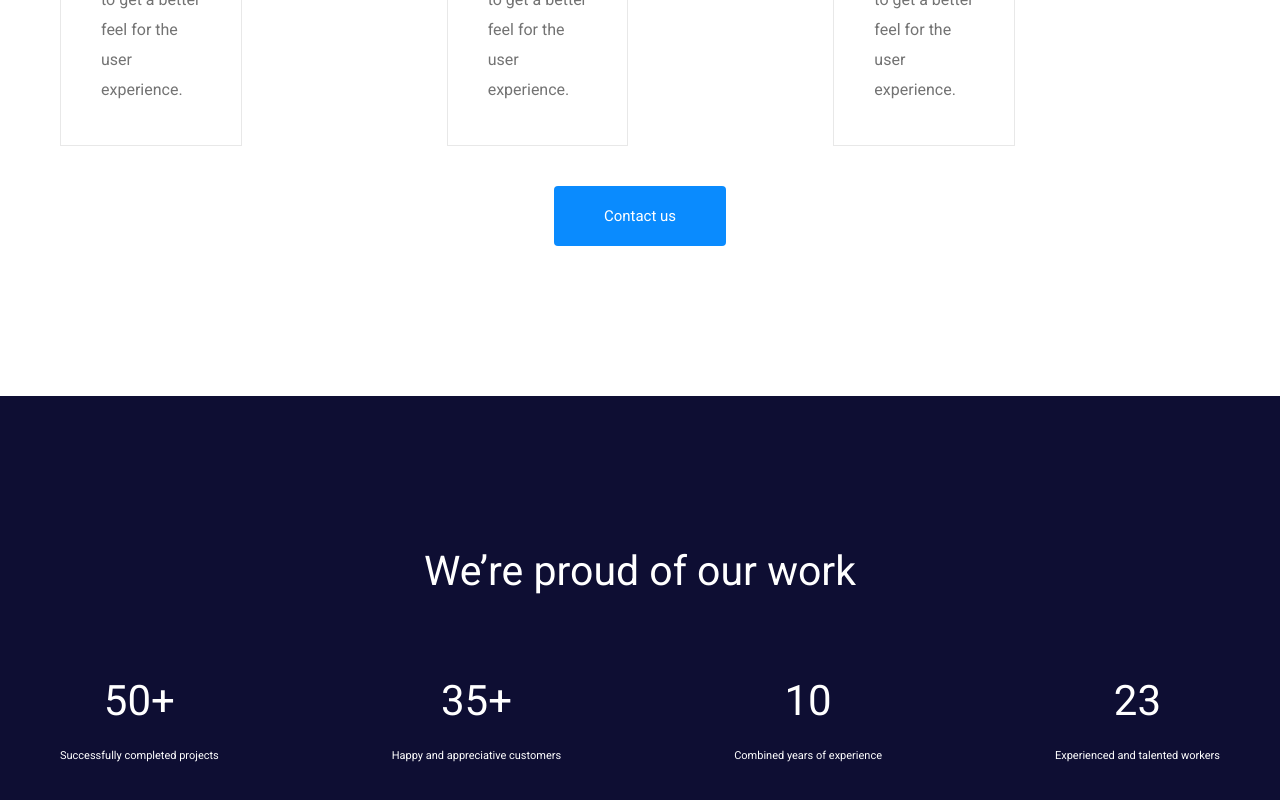
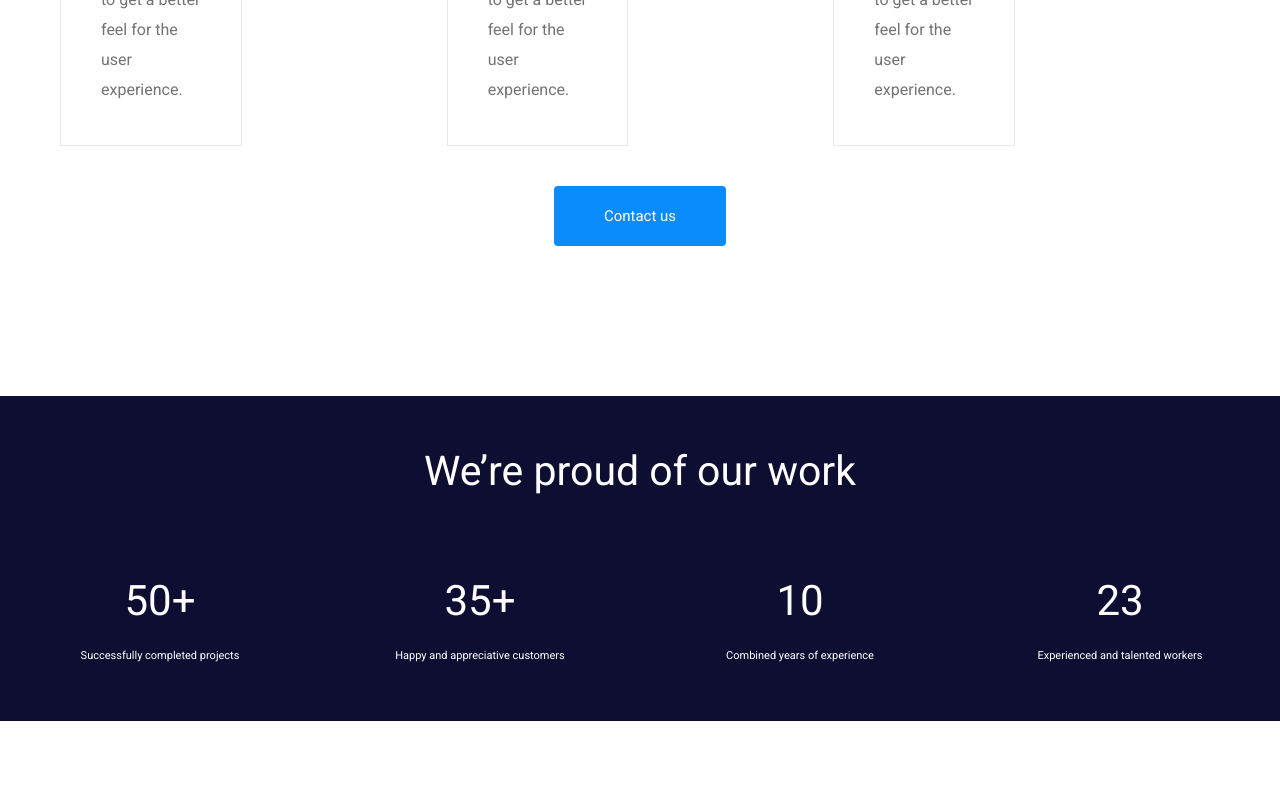
Before and after one commit to yakupjoraev/apello, a website: page src/index.html in a window 1280 px wide. Shown: the part 3499-4299 px from the top of the page. After the commit the page ends 4220 px from the top, so only its background shows below. Drawn offline with nearby package versions, Linux system fonts and the light colour scheme; files that its build step writes are made by us from their sources.

Commit message:
fix last section

```diff
--- a/src/scss/_our-work.scss
+++ b/src/scss/_our-work.scss
@@ -14,8 +14,7 @@
   &__header {
     background-color: #0E0E33;
     width: 100%;
-    height: 100vh;
-    padding-top: 150px;
+    padding: 50px 0;
     color: #FFFFFF;
     position: relative;
     text-align: center;
@@ -34,11 +33,18 @@
   &__list {
     display: flex;
     justify-content: space-between;
+    flex-wrap: wrap;
+    row-gap: 20px ;
+
+    @media (max-width: $breakpoint480) {
+      justify-content: center;
+    }
   }
 
   // .our-work__item
 
   &__item {
+    min-width: 200px;
     span {
       font-size: 42px;
       line-height: 119%;
```
Also changed, not shown: build/css/style.css, build/css/style.min.css.
